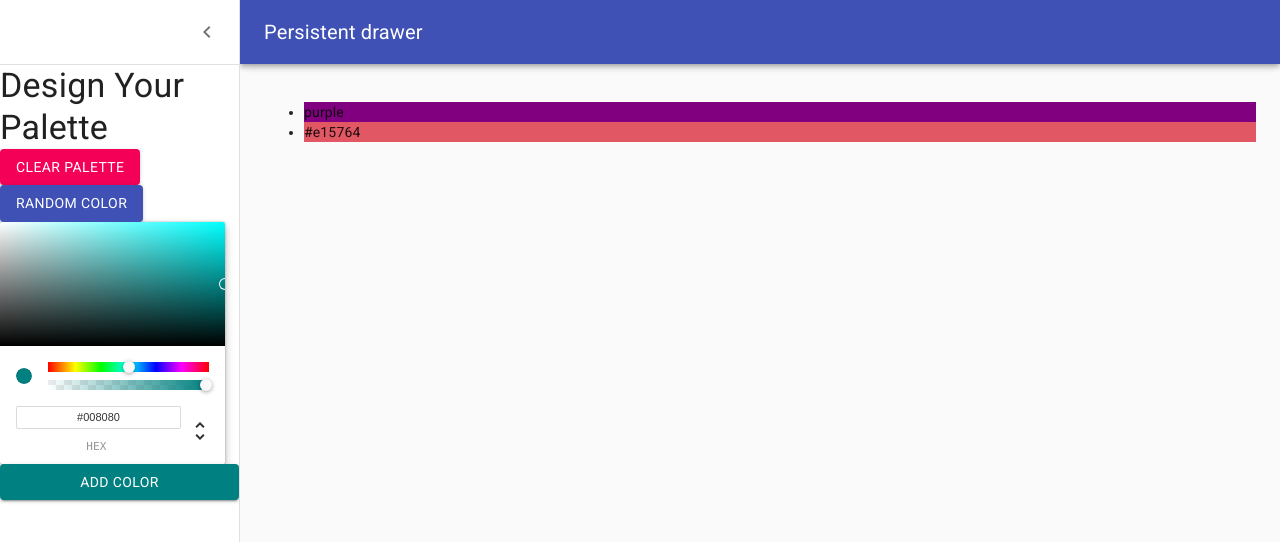
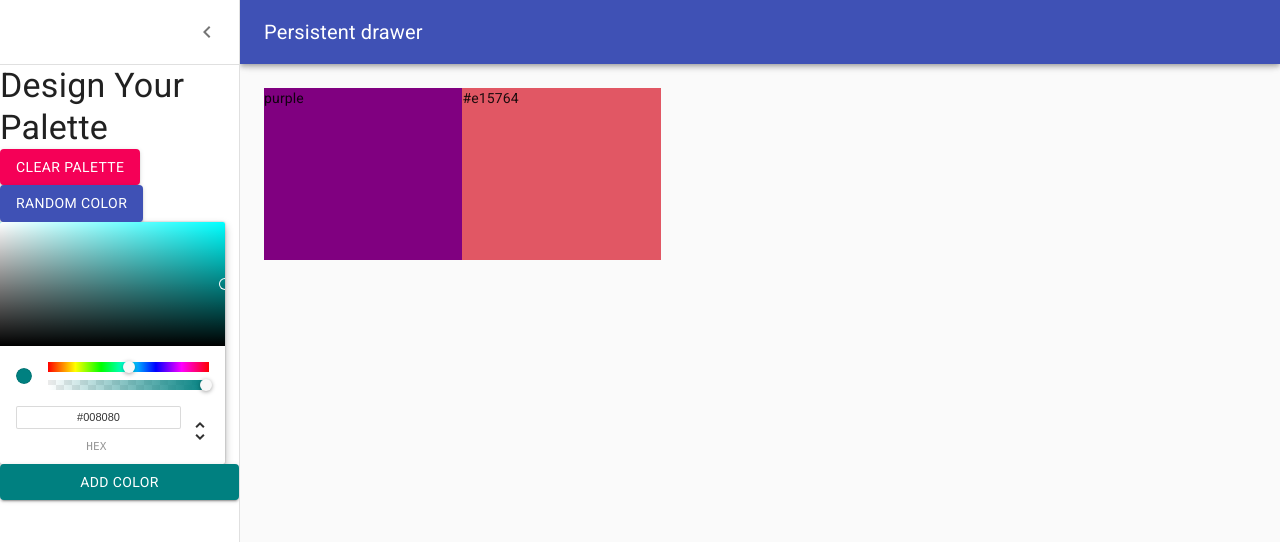
Before and after one commit to hadi2000naamani/color-project, a React (Create React App) app: page /palette/new in a window 1280 px wide. Shown: the top 542 px of the page. Built offline with nearby package versions, Linux system fonts and the light colour scheme.

Commit message:
Add DraggableColorBox

```diff
--- /dev/null
+++ b/src/DraggableColorBox.js
@@ -0,0 +1,22 @@
+import React from 'react'
+import {withStyles} from "@material-ui/styles";
+const styles = {
+    root:{
+        width: '20%',
+        height: '25%',
+        margin: '0 auto',
+        display: 'inline-block',
+        position: 'relative',
+        cursor: 'pointer',
+        marginBottom: '-3.5px'
+    }
+}
+
+function DraggableColorBox(props) {
+    return (
+        <div className={props.classes.root} style={{ background: props.color }}>
+            {props.color}
+        </div>
+    )
+}
+export default withStyles(styles)(DraggableColorBox);
--- a/src/NewPaletteForm.js
+++ b/src/NewPaletteForm.js
@@ -16,6 +16,7 @@
 import { ChromePicker } from "react-color";
 import { Button, colors } from '@material-ui/core';
 import { hex } from 'chroma-js';
+import DraggableColorBox from "./DraggableColorBox";
 import { DateRangePicker, SingleDatePicker, DayPickerRangeController } from 'react-dates';
 
 const drawerWidth = 240;
@@ -61,6 +62,7 @@
     },
     content: {
         flexGrow: 1,
+        height:'calc(100vh - 64px)',
         padding: theme.spacing(3),
         transition: theme.transitions.create('margin', {
             easing: theme.transitions.easing.sharp,
@@ -162,11 +164,11 @@
                     })}
                 >
                     <div className={classes.drawerHeader} />
-                    <ul>
+
                         {this.state.colors.map(color => (
-                            <li style={{ background: color }}>{color}</li>
+                            <DraggableColorBox color={color} />
                         ))}
-                    </ul>
+
                 </main>
             </div>
         );
```
